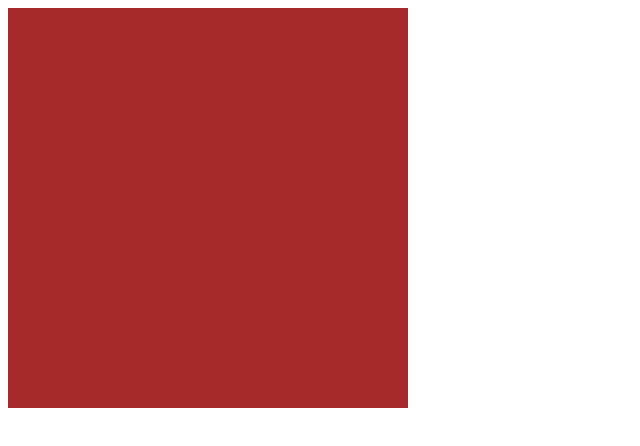
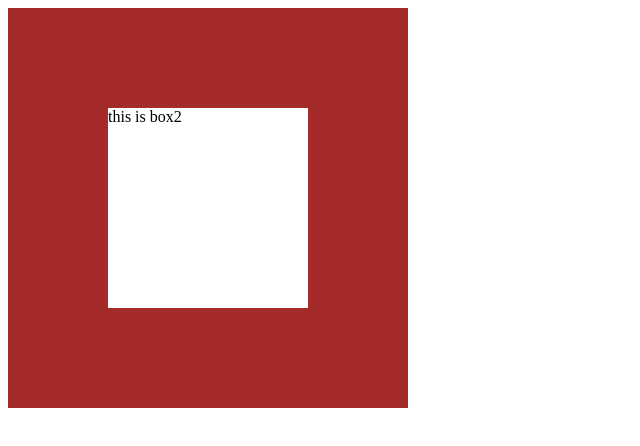
Before and after one commit to ShubhamPal19/webapp, a plain HTML site: page practice/jqueryfile/draggable.html in a window 1280 px wide. Shown: the whole page, without its empty margins (0-640 px from the left). Drawn offline with nearby package versions, Linux system fonts and the light colour scheme.

Commit message:
Update draggable.html

```diff
--- a/practice/jqueryfile/draggable.html
+++ b/practice/jqueryfile/draggable.html
@@ -21,10 +21,20 @@
     </script>
     <style>
         .box{
+            position: absolute;
             height: 400px;
             width: 400px;
             background-color: brown;
+            display: flex;
+            justify-content: center;
+        }
 
+        .a{
+
+            height: 200px;
+            width: 300px;
+            background-color: white;
+            margin: 100px;
         }
     </style>
 </head>
@@ -33,6 +43,8 @@
 
     <div class="box">
 
+        <div class="a">this is box2</div>
+
     </div>
 
 </body>
```
